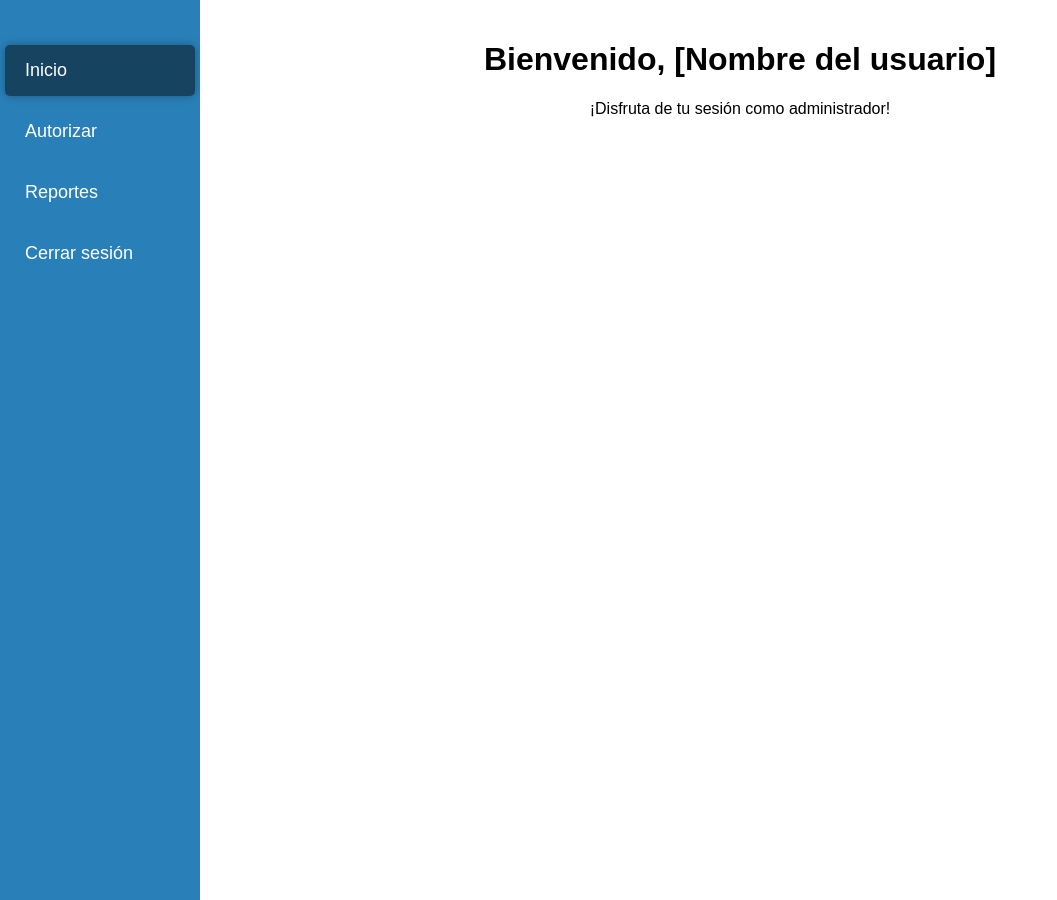
After one commit to David15Barrera/E-comerce-Nut, a PHP site: page /frontend/views/admin/inicioAdmin.html in a window 1280 px wide. The commit adds this page. Shown: the whole page, without its empty margins (0-1057 px from the left). Run offline with PHP 8.4, Linux system fonts and the light colour scheme.

Commit message:
creation of registry and admin file

```diff
--- /dev/null
+++ b/frontend/css/styleAdmin.css
@@ -0,0 +1,102 @@
+body {
+    margin: 0;
+    padding: 0;
+    font-family: Arial, sans-serif;
+}
+
+.sidebar {
+    position: fixed;
+    left: 0;
+    top: 0;
+    width: 200px;
+    height: 100%;
+    background-color: #2980b9; /* Azul */
+    padding-top: 40px;
+}
+
+.sidebar ul {
+    list-style: none;
+    padding: 0;
+    margin: 0;
+}
+
+.sidebar ul li {
+    padding: 5px;
+}
+
+.sidebar ul li a {
+    color: #fff; /* Color del texto */
+    text-decoration: none;
+    display: block;
+    font-size: 18px;
+    padding: 15px 20px; /* Espaciado interno */
+    transition: background-color 0.3s, color 0.3s, box-shadow 0.3s; /* Transiciones suaves */
+    border-radius: 5px; /* Bordes redondeados */
+}
+
+/* Cuando el puntero del mouse está encima */
+.sidebar ul li a:hover {
+    background-color: #1a5276; /* Cambia el color de fondo al pasar el ratón */
+    color: #fff; /* Cambia el color del texto al pasar el ratón */
+    box-shadow: 0 0 10px rgba(0, 0, 0, 0.3); /* Añade sombra al pasar el ratón */
+}
+
+/* Cuando el elemento está activo (seleccionado) */
+.sidebar ul li a.active {
+    background-color: #154360; /* Cambia el color de fondo cuando está activo */
+    color: #fff; /* Cambia el color del texto cuando está activo */
+    box-shadow: 0 0 10px rgba(0, 0, 0, 0.3); /* Añade sombra cuando está activo */
+}s
+.sidebar ul li a span {
+    margin-left: 10px;
+}
+
+.content {
+    margin-left: 200px; /* Ancho del menú lateral */
+    padding: 20px;
+}
+
+.container {
+    text-align: center;
+}
+
+h1, p {
+    color: #000; /* Negro */
+    opacity: 0; /* Inicialmente, el texto estará oculto */
+}
+
+/* Animaciones */
+@keyframes fadeInDown {
+    from {
+        opacity: 0;
+        transform: translateY(-50px);
+    }
+    to {
+        opacity: 1;
+        transform: translateY(0);
+    }
+}
+
+@keyframes fadeInUp {
+    from {
+        opacity: 0;
+        transform: translateY(50px);
+    }
+    to {
+        opacity: 1;
+        transform: translateY(0);
+    }
+}
+
+.animate__animated {
+    animation-duration: 1s; /* Duración de la animación */
+    animation-fill-mode: both;
+}
+
+.animate__fadeInDown {
+    animation-name: fadeInDown;
+}
+
+.animate__fadeInUp {
+    animation-name: fadeInUp;
+}
--- a/frontend/css/styleregistro.css
+++ b/frontend/css/styleregistro.css
@@ -2,6 +2,12 @@ body {
     font-family: Arial, sans-serif;
     margin: 0;
     padding: 0;
+    background-color: #f5f5f5; /* Color de fondo de la página */
+    background-image: url('../img/bellota2.png'); /* URL de la imagen de la bellota */
+    background-position: -20px bottom; /* Posición de la imagen */
+    background-repeat: no-repeat; /* Evita que la imagen se repita */
+    background-size: auto 400px; /* Tamaño de la imagen */
+    min-height: 86vh; /* Establece el mínimo alto de la página */
 }
 
 .titulo-principal {
--- /dev/null
+++ b/frontend/views/admin/inicioAdmin.html
@@ -0,0 +1,26 @@
+<!DOCTYPE html>
+<html lang="en">
+<head>
+    <meta charset="UTF-8">
+    <meta name="viewport" content="width=device-width, initial-scale=1.0">
+    <link rel="stylesheet" href="../../css/styleAdmin.css" type="text/css">
+    <link rel="stylesheet" href="https://cdnjs.cloudflare.com/ajax/libs/font-awesome/5.15.4/css/all.min.css"> <!-- Font Awesome para los iconos -->
+    <title>InicioAdmin</title>
+</head>
+<body>
+    <nav class="sidebar">
+        <ul>
+            <li><a href="#" class="active"><span>Inicio</span></a></li>
+            <li><a href="#"><span>Autorizar</span></a></li>
+            <li><a href="#"><span>Reportes</span></a></li>
+            <li><a href="#"><span>Cerrar sesión</span></a></li>
+        </ul>
+    </nav>
+    <div class="content">
+        <div class="container">
+            <h1 class="animate__animated animate__fadeInDown">Bienvenido, [Nombre del usuario]</h1>
+            <p class="animate__animated animate__fadeInUp">¡Disfruta de tu sesión como administrador!</p>
+        </div>
+    </div>
+</body>
+</html>
--- a/frontend/views/registo.html
+++ b/frontend/views/registo.html
@@ -58,7 +58,7 @@
             </div>
         </div>
 
-        <button class="registrar-btn" onclick="registrarUsuario()">Registrar</button>v
+        <button class="registrar-btn" onclick="registrarUsuario()">Registrar</button>
 
 </body>
 </html>
```
Also changed, not shown: frontend/css/style.css (+4 -3 lines), index.html (+5 -5 lines), frontend/img/bellota2.png (added), frontend/js/registo.js (added), frontend/views/comun/inicioComun.html (added).
